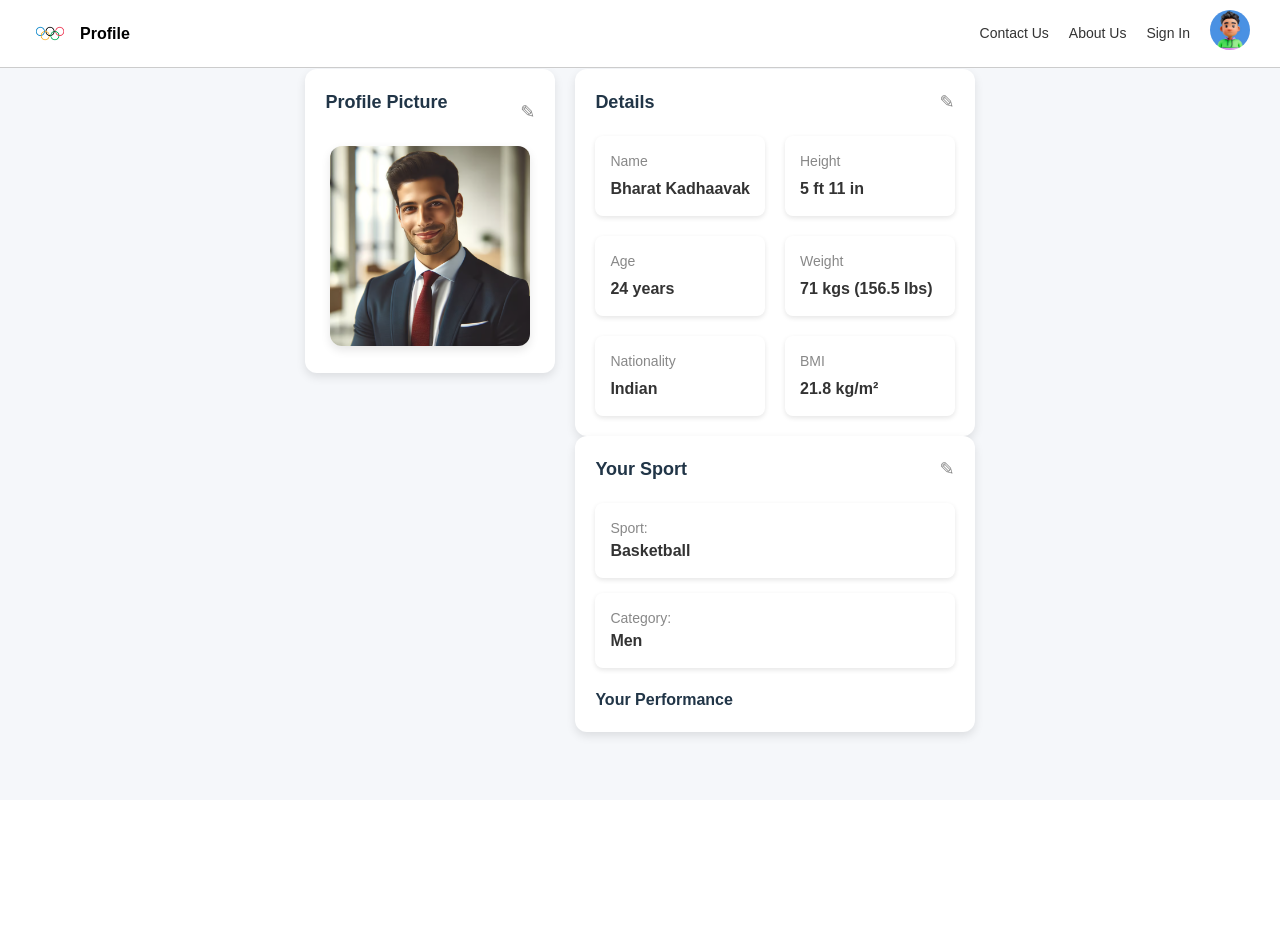
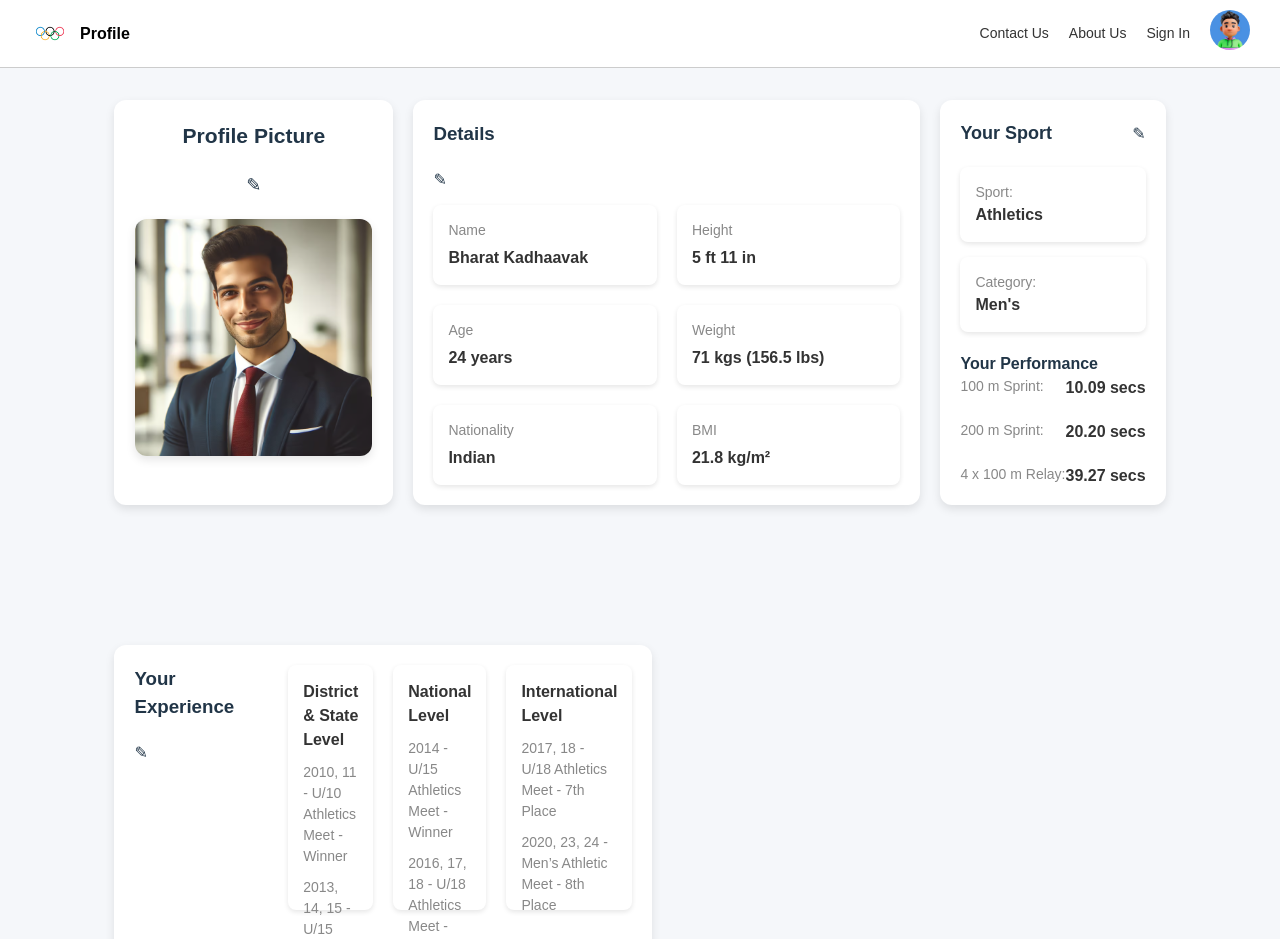
Before and after one commit to Aditi-Yawale/olympic_yatra, a React (Vite) app: page /profile in a window 1280 px wide. Shown: the top 939 px of the page. Before the commit the page ends 800 px from the top, so only its background shows below. Built offline with nearby package versions, Linux system fonts and the light colour scheme.

Commit message:
Added Profile Page

```diff
--- /dev/null
+++ b/src/components/Experience.jsx
@@ -0,0 +1,44 @@
+import React from 'react';
+import './ProfilePage.css'; // Import the corresponding CSS file
+
+const Experience = () => {
+  return (
+    <div className="experience-container">
+      <div className="experience-header">
+        <h3>Your Experience</h3>
+        <span className="edit-icon">✎</span> {/* Edit Icon */}
+      </div>
+
+      {/* District & State Level */}
+      <div className="experience-box">
+        <h4>District & State Level</h4>
+        <div className="experience-details">
+          <p>2010, 11 - U/10 Athletics Meet - Winner</p>
+          <p>2013, 14, 15 - U/15 Athletics Meet - 2nd Place</p>
+          <p>2016, 17, 18 - U/18 Athletics Meet - Winner</p>
+        </div>
+      </div>
+
+      {/* National Level */}
+      <div className="experience-box">
+        <h4>National Level</h4>
+        <div className="experience-details">
+          <p>2014 - U/15 Athletics Meet - Winner</p>
+          <p>2016, 17, 18 - U/18 Athletics Meet - Winner</p>
+          <p>2020, 23 - Men’s Athletics Meet - 2nd Place</p>
+        </div>
+      </div>
+
+      {/* International Level */}
+      <div className="experience-box">
+        <h4>International Level</h4>
+        <div className="experience-details">
+          <p>2017, 18 - U/18 Athletics Meet - 7th Place</p>
+          <p>2020, 23, 24 - Men’s Athletic Meet - 8th Place</p>
+        </div>
+      </div>
+    </div>
+  );
+};
+
+export default Experience;
--- a/src/components/ProfilePage.css
+++ b/src/components/ProfilePage.css
@@ -1,88 +1,60 @@
-/* profile page */
+/* Container for profile and sport sections */
 .profile-page-container {
     display: flex;
+    flex-direction: row;
+    justify-content: space-between;
+    padding: 20px;
+    margin-top: 80px;
+    gap: 20px; /* Adds space between Profile Picture, Details, and Sport */
 }
 
-  .left-section {
-    flex: 1;
-    margin-right: 20px; /* Add space between profile picture and details */
-  }
-
-  .right-section {
-    flex: 2;
-  }
-
-  /* profile picture */
+/* Profile picture section */
 .profile-picture-container {
-    text-align: center;
+    width: 279px; /* Adjusted width for profile picture */
+    height: 405px;
+    display: flex;
+    flex-direction: column; /* Stack elements vertically */
+    align-items: center;
     background-color: #fff;
     padding: 20px;
     border-radius: 12px;
     box-shadow: 0 4px 10px rgba(0, 0, 0, 0.1);
-    width: 250px;
+    text-align: center;
 }
 
+/* Profile header with image below */
 .profile-header {
-    display: flex;
-    justify-content: space-between;
-    align-items: center;
-  }
-
-  h3 {
-    margin: 0;
+    margin-bottom: 10px;
     font-size: 18px;
-  }
-
-  .edit-icon {
-    cursor: pointer;
-    font-size: 18px;
-    color: #888;
-  }
-
-  .profile-picture {
-    margin-top: 10px;
 }
 
 .profile-picture img {
     border-radius: 12px;
-    width: 100%;
-    max-width: 200px;
+    width: 237px;
+    height: 336px;
     height: auto;
     box-shadow: 0 4px 10px rgba(0, 0, 0, 0.1);
+    margin-top: 10px;
 }
 
-  /* Details */
+/* Details section */
 .details-container {
+    width: 507px;
+    height: 405px; /* Adjusted width */
+    display: flex;
+    flex-direction: column;
+    justify-content: space-between;
     background-color: #fff;
     padding: 20px;
     border-radius: 12px;
     box-shadow: 0 4px 10px rgba(0, 0, 0, 0.1);
-    width: 100%;
-    max-width: 600px;
 }
 
-  .details-header {
-    display: flex;
-    justify-content: space-between;
-    align-items: center;
-  }
-
-  .details-header h3 {
-    margin: 0;
-    font-size: 18px;
-  }
-
-  .edit-icon {
-    cursor: pointer;
-    font-size: 18px;
-    color: #888;
-  }
-
+/* Add grid layout for details */
 .details-grid {
     display: grid;
-    grid-template-columns: repeat(2, 1fr);
+    grid-template-columns: 1fr 1fr; /* 2 columns layout */
     gap: 20px;
-    margin-top: 20px;
 }
 
 .details-item {
@@ -91,13 +63,13 @@
     border-radius: 8px;
     box-shadow: 0 2px 5px rgba(0, 0, 0, 0.1);
     display: flex;
-    flex-direction: column; /* Stack label and value vertically */
+    flex-direction: column;
 }
 
 .label {
     font-size: 14px;
     color: #888;
-    margin-bottom: 5px; /* Add space between label and value */
+    margin-bottom: 5px;
 }
 
 .value {
@@ -106,31 +78,27 @@
     color: #333;
 }
 
-  /*Sport*/
+/* Sport section */
 .sport-container {
+    width: 588px;
+    height: 405px;
+    max-width: max-content;
     background-color: #fff;
     padding: 20px;
     border-radius: 12px;
     box-shadow: 0 4px 10px rgba(0, 0, 0, 0.1);
-    width: 100%;
-    max-width: 600px;
 }
 
 .sport-header {
     display: flex;
     justify-content: space-between;
     align-items: center;
+    margin-bottom: 20px;
 }
 
 .sport-header h3 {
     margin: 0;
     font-size: 18px;
-  }
-
-  .edit-icon {
-    cursor: pointer;
-    font-size: 18px;
-    color: #888;
 }
 
 .sport-info {
@@ -161,6 +129,7 @@
     color: #333;
 }
 
+/* Performance section */
 .performance-section {
     margin-top: 20px;
 }
@@ -170,3 +139,68 @@
     font-size: 16px;
     font-weight: bold;
 }
+
+.performance-details {
+    display: flex;
+    flex-direction: column;
+    gap: 10px; /* Adds space between performance items */
+}
+
+.performance-item {
+    display: flex;
+    justify-content: space-between;
+    font-size: 14px;
+    margin-bottom: 10px;
+}
+
+.performance-label {
+    font-size: 14px;
+    color: #888;
+}
+
+.performance-value {
+    font-size: 16px;
+    font-weight: bold;
+    color: #333;
+}
+
+/* Experience section */
+.experience-container {
+    display: flex; /* Use flexbox for horizontal alignment */
+    gap: 20px; /* Space between each experience box */
+    width: 538px;
+    height: 320px;
+    background-color: #fff;
+    padding: 20px;
+    border-radius: 12px;
+    box-shadow: 0 4px 10px rgba(0, 0, 0, 0.1);
+    margin-top: 20px; /* Add some space below the Profile Picture */
+}
+
+.experience-box {
+    flex: 1; /* Make each box take equal space */
+    max-width: max-content;
+    width: 153px;
+    height: 245px;
+    background-color: inherit;
+    padding: 15px;
+    border-radius: 8px;
+    box-shadow: 0 2px 5px rgba(0, 0, 0, 0.1);
+}
+
+.experience-box h4 {
+    font-size: 16px;
+    font-weight: bold;
+    margin-bottom: 10px;
+    color: #333;
+}
+
+/* Experience details text */
+.experience-details {
+    font-size: 14px;
+    color: #888;
+}
+
+.experience-details p {
+    margin: 0 0 10px; /* Space between lines */
+}
--- a/src/components/ProfilePage.jsx
+++ b/src/components/ProfilePage.jsx
@@ -3,6 +3,7 @@ import Header from './Header';
 import ProfilePicture from './ProfilePicture';
 import Details from './Details';
 import Sport from './Sport';
+import Experience from './Experience';
 import './ProfilePage.css';
 
 const ProfilePage = () => {
@@ -10,14 +11,14 @@ const ProfilePage = () => {
     <div>
       <Header />
       <div className="profile-page-container">
-        <div className="left-section">
-          <ProfilePicture />
-        </div>
-        <div className="right-section">
-          <Details />
-          <Sport />
-        </div>
+        <ProfilePicture />
+        <Details />
+        <Sport />
       </div>
+      <div className='profile-page-container'>
+        <Experience />
+      </div>
+
     </div>
   );
 };
--- a/src/components/Sport.jsx
+++ b/src/components/Sport.jsx
@@ -11,16 +11,29 @@ const Sport = () => {
       <div className="sport-info">
         <div className="sport-box">
           <span className="sport-label">Sport:</span>
-          <span className="sport-value">Basketball</span> {/* Example Sport */}
+          <span className="sport-value">Athletics</span> {/* Example Sport */}
         </div>
         <div className="category-box">
           <span className="category-label">Category:</span>
-          <span className="category-value">Men</span> {/* Example Category */}
+          <span className="category-value">Men's</span> {/* Example Category */}
         </div>
       </div>
       <div className="performance-section">
         <h4>Your Performance</h4>
-        {/* Add performance details here */}
+        <div className="performance-details">
+          <div className="performance-item">
+            <span className="performance-label">100 m Sprint:</span>
+            <span className="performance-value">10.09 secs</span> {/* Example Performance */}
+          </div>
+          <div className="performance-item">
+            <span className="performance-label">200 m Sprint:</span>
+            <span className="performance-value">20.20 secs</span> {/* Example Performance */}
+          </div>
+          <div className="performance-item">
+            <span className="performance-label">4 x 100 m Relay:</span>
+            <span className="performance-value">39.27 secs</span> {/* Example Performance */}
+          </div>
+        </div>
       </div>
     </div>
   );
```
Lines whose indentation alone changed are shown as unchanged.
